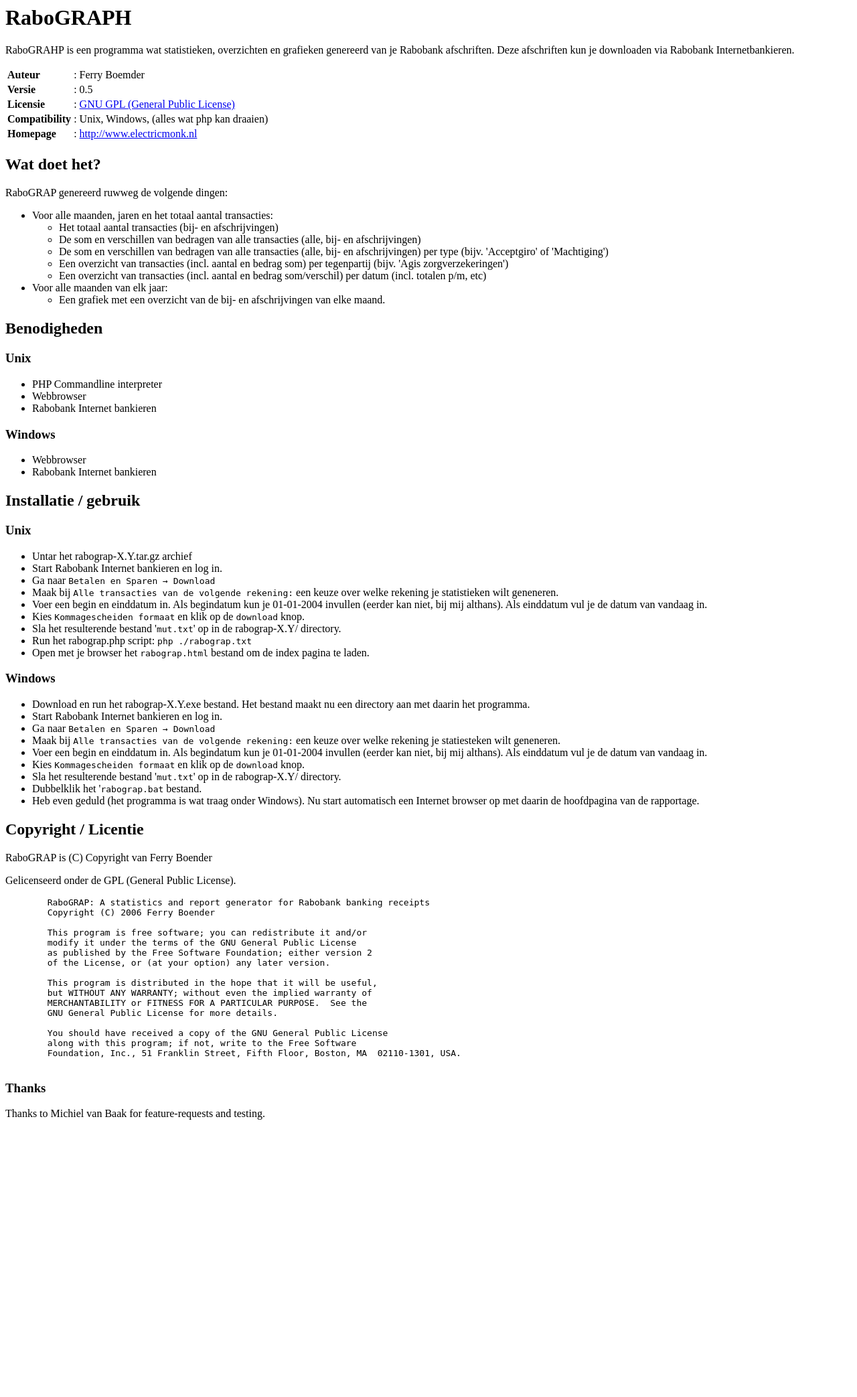
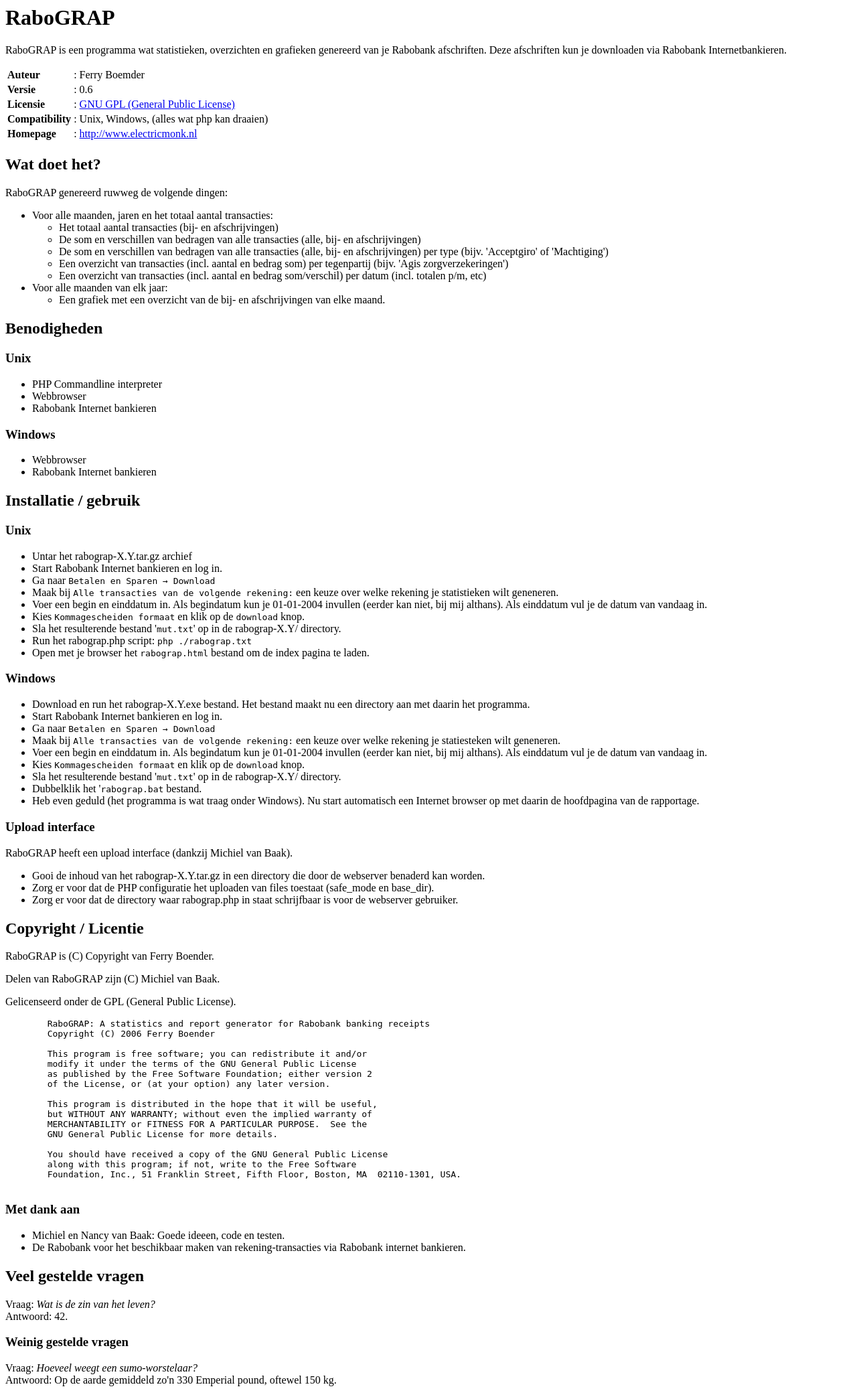
Before and after one commit to fboender/rabograp, a PHP site: page /README.html in a window 1280 px wide. Shown: the whole page at 67% size. Before the commit the page ends 1672 px from the top, so only its background shows below. Run offline with PHP 8.4, Linux system fonts and the light colour scheme.

Commit message:
Various changes.
git-svn-id: https://svn.electricmonk.nl/svn/rabograp/trunk@10 f864d34d-b389-41a9-a190-ef060a3948a1

```diff
--- a/README.html
+++ b/README.html
@@ -1,13 +1,13 @@
 <html>
 <head>
-    <title>RaboGRAPH</title>
+    <title>RaboGRAP</title>
 </head>
 <body>
-    <h1>RaboGRAPH</h1>
-    <p>RaboGRAHP is een programma wat statistieken, overzichten en grafieken genereerd van je Rabobank afschriften. Deze afschriften kun je downloaden via Rabobank Internetbankieren.</p>
+    <h1>RaboGRAP</h1>
+    <p>RaboGRAP is een programma wat statistieken, overzichten en grafieken genereerd van je Rabobank afschriften. Deze afschriften kun je downloaden via Rabobank Internetbankieren.</p>
     <table>
         <tr><td><b>Auteur</b></td><td>: Ferry Boemder</td></tr>
-        <tr><td><b>Versie</b></td><td>: 0.5</td></tr>
+        <tr><td><b>Versie</b></td><td>: 0.6</td></tr>
         <tr><td><b>Licensie</b></td><td>: <a href="http://www.gnu.org/copyleft/gpl.html">GNU GPL (General Public License)</a></td></tr>
         <tr><td><b>Compatibility</b></td><td>: Unix, Windows, (alles wat php kan draaien)</td></tr>
         <tr><td><b>Homepage</b></td><td>: <a href="http://www.electricmonk.nl/">http://www.electricmonk.nl</a></td></tr>
@@ -68,9 +68,17 @@
         <li>Dubbelklik het '<tt>rabograp.bat</tt> bestand.</tt></li>
         <li>Heb even geduld (het programma is wat traag onder Windows). Nu start automatisch een Internet browser op met daarin de hoofdpagina van de rapportage.</li>
     </ul>
+    <h3>Upload interface</h3>
+    <p>RaboGRAP heeft een upload interface (dankzij Michiel van Baak).
+    <ul>
+        <li>Gooi de inhoud van het rabograp-X.Y.tar.gz in een directory die door de webserver benaderd kan worden.</li>
+        <li>Zorg er voor dat de PHP configuratie het uploaden van files toestaat (safe_mode en base_dir).</li>
+        <li>Zorg er voor dat de directory waar rabograp.php in staat schrijfbaar is voor de webserver gebruiker.</tt></li>
+    </ul>
 
     <h2>Copyright / Licentie</h2>
-    <p>RaboGRAP is (C) Copyright van Ferry Boender</p>
+    <p>RaboGRAP is (C) Copyright van Ferry Boender.</p>
+    <p>Delen van RaboGRAP zijn (C) Michiel van Baak.</p>
     <p>Gelicenseerd onder de GPL (General Public License).</p>
     <p></p>
 
@@ -92,8 +100,15 @@
 	along with this program; if not, write to the Free Software
 	Foundation, Inc., 51 Franklin Street, Fifth Floor, Boston, MA  02110-1301, USA.
     </pre>
-    <h3>Thanks</h3>
-    <p>Thanks to Michiel van Baak for feature-requests and testing.</p>
+    <h3>Met dank aan</h3>
+    <ul>
+    <li>Michiel en Nancy van Baak: Goede ideeen, code en testen.</li>
+    <li>De Rabobank voor het beschikbaar maken van rekening-transacties via Rabobank internet bankieren.</li>
+    </ul>
 
+    <h2>Veel gestelde vragen</h2>
+    <p>Vraag: <i>Wat is de zin van het leven?</i><br />Antwoord: 42.</p>
+    <h3>Weinig gestelde vragen</h3>
+    <p>Vraag: <i>Hoeveel weegt een sumo-worstelaar?</i><br />Antwoord: Op de aarde gemiddeld zo'n 330 Emperial pound, oftewel 150 kg.</p>
 </body>
 </html>
```
Also changed, not shown: rabograp.css (+8 -0 lines), rabograp.php (+21 -10 lines), 2 other files.
